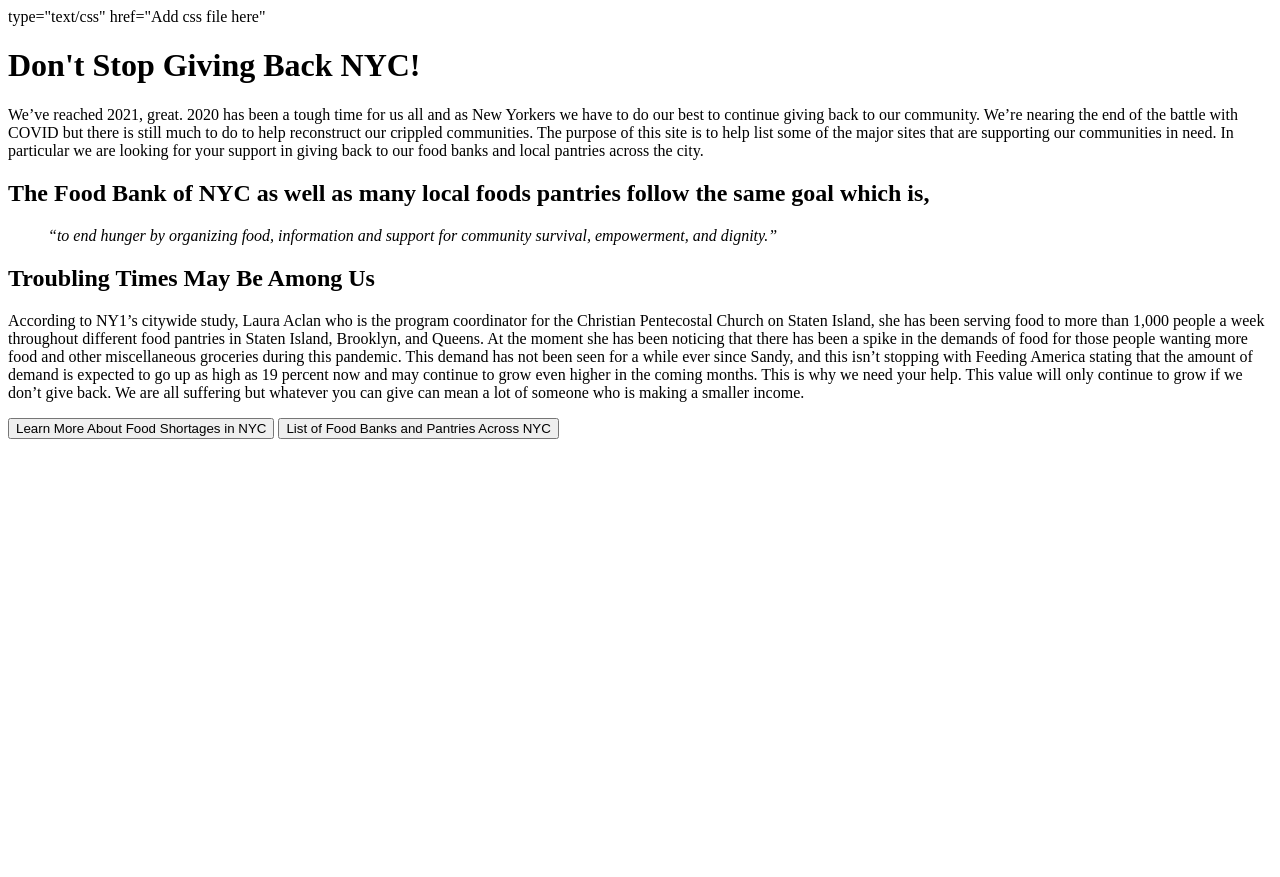
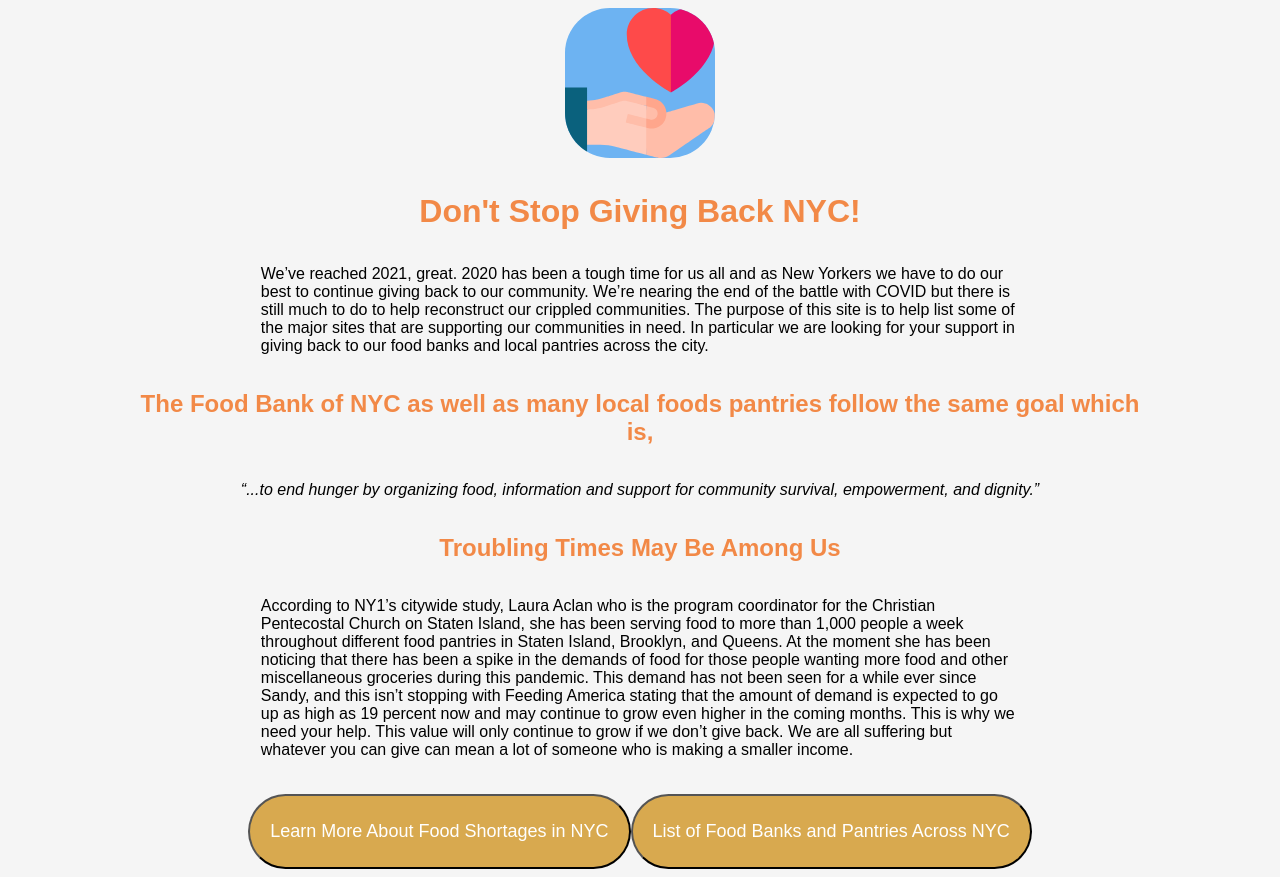
Before and after one commit to InfiniZest/TTP-Git-Collab-Assignment-Class-2-, a plain HTML site: page index.html in a window 1280 px wide. Before the commit the page ends 800 px from the top, so only its background shows below. Drawn offline with Linux system fonts and the light colour scheme; a web font is replaced by a local one.

Commit message:
Completed main page.

```diff
--- a/index.html
+++ b/index.html
@@ -2,27 +2,37 @@
 <html lang="en">
     <head>
         <title>Don't Stop Giving Back NYC!</title>
-        <link rel="stylesheet"> type="text/css" href="Add css file here"
+        <link rel="stylesheet" href="https://use.typekit.net/edr4bek.css">
+        <link rel="stylesheet" type="text/css" href="indexStyle.css">
     </head>
     <body>
-        <h1>Don't Stop Giving Back NYC!</h1>
-        <p>We’ve reached 2021, great. 2020 has been a tough time for us all and as New Yorkers we have to do our best to continue
-        giving back to our community. We’re nearing the end of the battle with COVID but there is still much to do to help reconstruct
-        our crippled communities. The purpose of this site is to help list some of the major sites that are supporting our communities in need.
-        In particular we are looking for your support in giving back to our food banks and local pantries across the city.</p>
-        <h2>The Food Bank of NYC as well as many local foods pantries follow the same goal which is, </h2>
-        <blockquote cite="https://www.foodbanknyc.org/our-approach/">
-            <em>“to end hunger by organizing food, information and support for community survival, empowerment, and dignity.”</em>
-        </blockquote>
+        <img src="heart.svg" alt="Donation Symbol" id="logo">
+        <h1 class="mainHeaderStyle" id="Title">Don't Stop Giving Back NYC!</h1>
+        <div class="mainContent">
+            <p class="content">We’ve reached 2021, great. 2020 has been a tough time for us all and as New Yorkers we have to do our best to continue
+            giving back to our community. We’re nearing the end of the battle with COVID but there is still much to do to help reconstruct
+            our crippled communities. The purpose of this site is to help list some of the major sites that are supporting our communities in need.
+            In particular we are looking for your support in giving back to our food banks and local pantries across the city.</p>
+        </div>
+        <div class="secondaryContent">
+            <h2 class="mainHeaderStyle">The Food Bank of NYC as well as many local foods pantries follow the same goal which is, </h2>
+            <blockquote class="quotes" cite="https://www.foodbanknyc.org/our-approach/">
+                <em>“...to end hunger by organizing food, information and support for community survival, empowerment, and dignity.”</em>
+            </blockquote>
+        </div>
+        <div class="tertiaryContent">
+            <h2 class="mainHeaderStyle">Troubling Times May Be Among Us</h2>
+            <p class="content">According to NY1’s citywide study, Laura Aclan who is the program coordinator for the Christian Pentecostal Church on
+            Staten Island, she has been serving food to more than 1,000 people a week throughout different food pantries in Staten Island, Brooklyn, and Queens.
+            At the moment she has been noticing that there has been a spike in the demands of food for those people wanting more food and other miscellaneous
+            groceries during this pandemic. This demand has not been seen for a while ever since Sandy, and this isn’t stopping with Feeding America stating
+            that the amount of demand is expected to go up as high as 19 percent now and may continue to grow even higher in the coming months. This is why we
+            need your help. This value will only continue to grow if we don’t give back. We are all suffering but whatever you can give can mean a lot of someone
+            who is making a smaller income.</p>
+        </div>
+        <div class="buttons">
+        <button class="contentButton" type="button" onclick="window.location.href='foodShortage.html';">Learn More About Food Shortages in NYC</button>
+        <button class="contentButton" type="button">List of Food Banks and Pantries Across NYC</button>
+        </div>
     </body>
-        <h2>Troubling Times May Be Among Us</h2>
-        <p>According to NY1’s citywide study, Laura Aclan who is the program coordinator for the Christian Pentecostal Church on Staten Island,
-        she has been serving food to more than 1,000 people a week throughout different food pantries in Staten Island, Brooklyn, and Queens.
-        At the moment she has been noticing that there has been a spike in the demands of food for those people wanting more food and other miscellaneous
-        groceries during this pandemic. This demand has not been seen for a while ever since Sandy, and this isn’t stopping with Feeding America stating
-        that the amount of demand is expected to go up as high as 19 percent now and may continue to grow even higher in the coming months. This is why we need your help. This value will only continue to grow
-        if we don’t give back. We are all suffering but whatever you can give can mean a lot of someone who is making a smaller income.</p>
-        <button href = "foodShortage.html">Learn More About Food Shortages in NYC</button>
-        <button>List of Food Banks and Pantries Across NYC</button>
-
 </html>
--- /dev/null
+++ b/indexStyle.css
@@ -0,0 +1,84 @@
+* {
+    box-sizing: border-box;
+    background-color: #f5f5f5;
+}
+
+.mainHeaderStyle {
+    color: #f28947;
+    text-align: center;
+    font-family: filson-pro, sans-serif;
+    font-weight: 700;
+    font-style: normal;
+    margin-top: 35px;
+    margin-bottom: 35px;
+}
+
+.content {
+    box-sizing: content-box;
+    font-family: filson-soft, sans-serif;
+    font-weight: 400;
+    font-style: normal;
+    margin-left: 20%;
+    margin-right: 20%;
+}
+
+.quotes {
+    font-family: filson-soft, sans-serif;
+    font-weight: 400;
+    font-style: italic;
+    text-align: center;
+    margin: 0;
+}
+
+.buttons{
+    margin-top: 35px;
+    display: flex;
+    justify-content: center;
+    align-items: center;
+}
+
+.contentButton {
+	background-color: #d8a94f;
+	border-radius:50px;
+	display:inline-block;
+	cursor:pointer;
+    font-family: filson-soft, sans-serif;
+    font-weight: 100px;
+    font-style: normal;
+	padding:25px 20px;
+	text-decoration:none;
+    color: white;
+    font-size: 18px;
+}
+
+.contentButton:hover {
+	background-color:#a87c28;
+}
+.contentButton:active {
+	position:relative;
+    background-color: #77581e;
+	top:1px;
+}
+
+.mainContent {
+}
+
+.secondaryContent {
+    margin-left: 10%;
+    margin-right: 10%;
+}
+
+.tertiaryContent {
+}
+
+
+#logo {
+    display: block;
+    align-content: center;
+    width: 150px;
+    height: auto;
+    margin-left: auto;
+    margin-right: auto;
+    background-color: #6DB3F2;
+    border-radius: 30%;
+}
```
Also changed, not shown: heart.svg (added).
